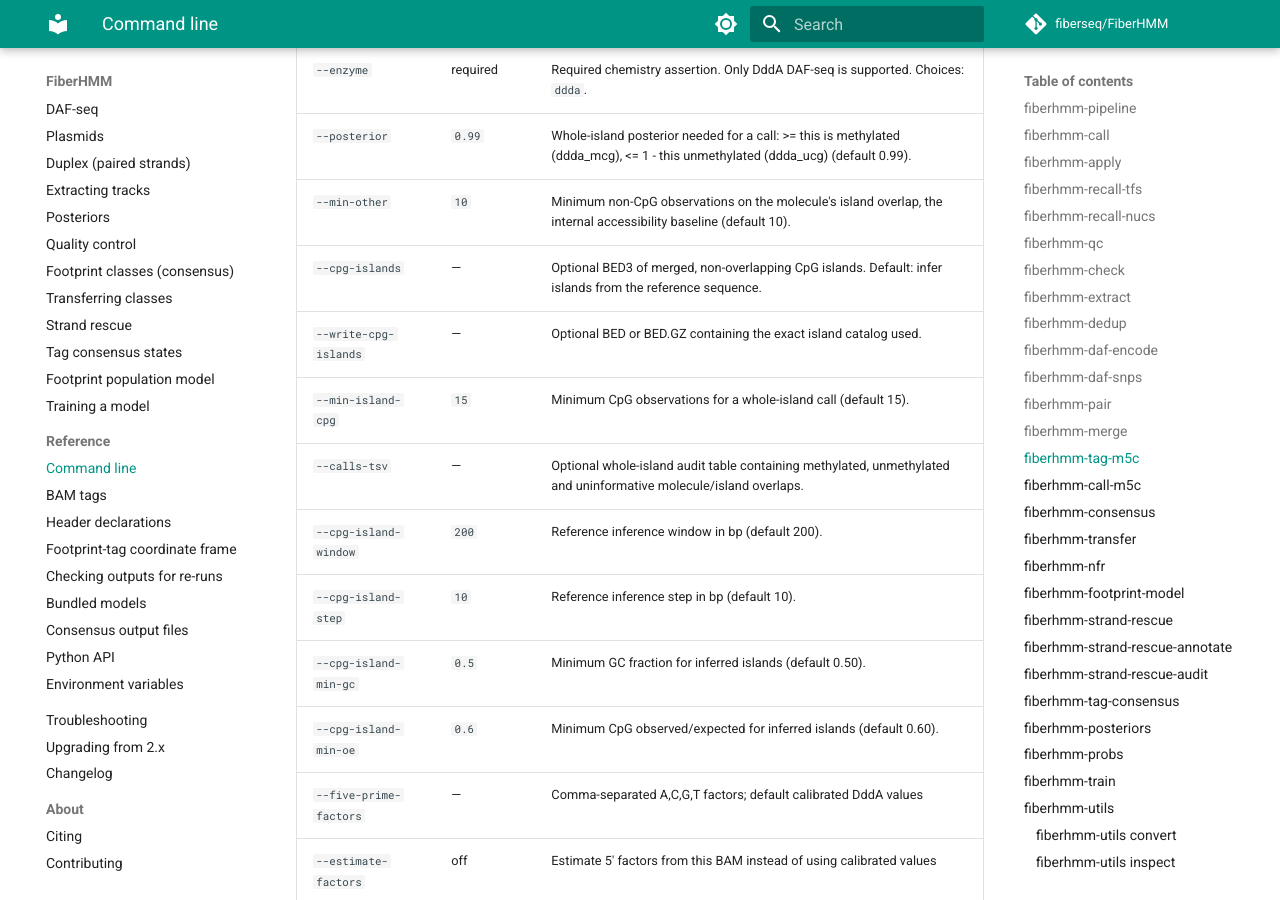
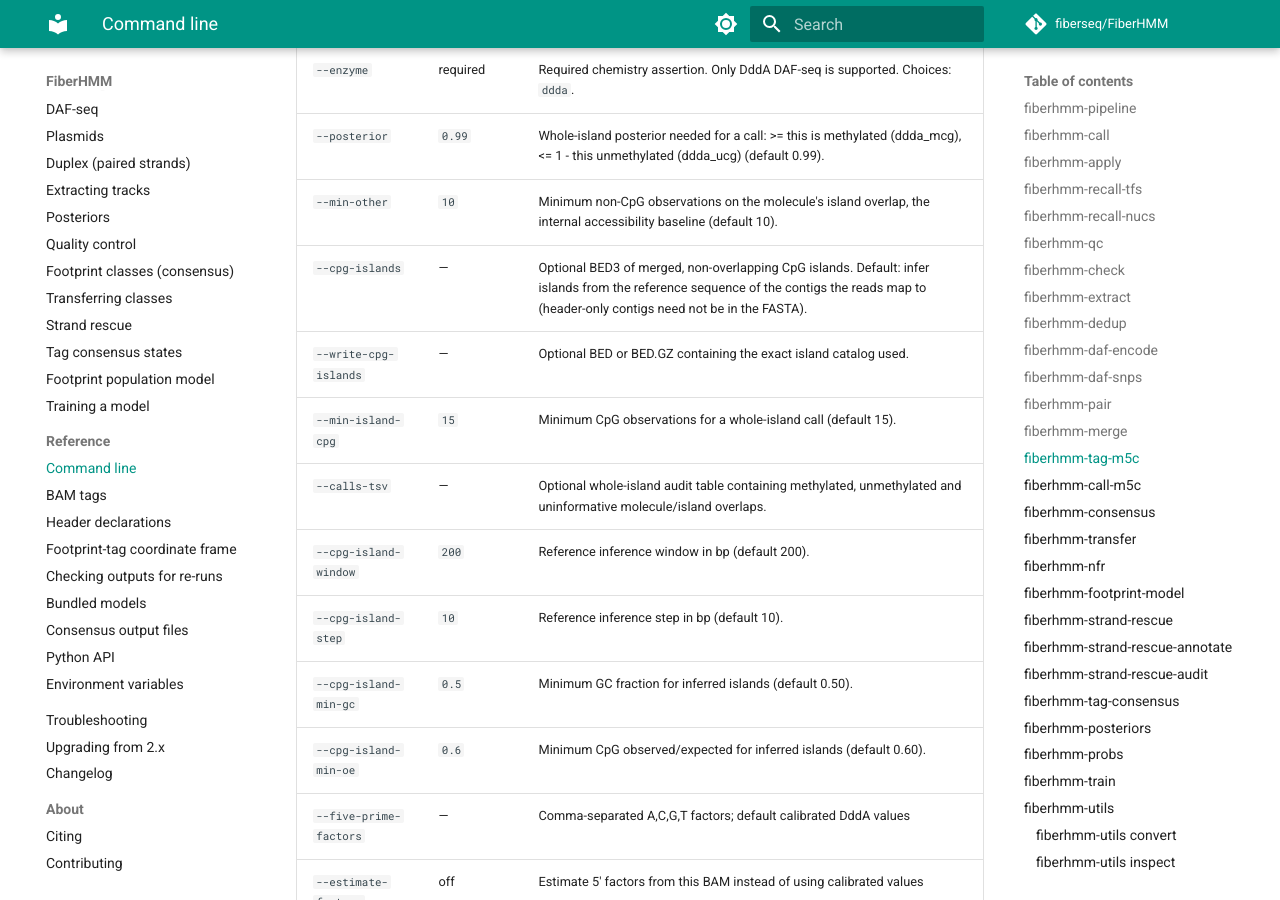
Before and after one commit to fiberseq/FiberHMM, an MkDocs documentation site: the page built from docs/reference/cli.md, in a window 1280 px wide and 900 px high, scrolled down 29639 px. Built offline with MkDocs 1.6.1 and Material for MkDocs 9.7.7, drawn with Linux system fonts in a browser that asks for light colours; comment, search, counter and statistics services are not loaded.

Commit message:
docs: regenerate CLI reference for the tag-m5c --cpg-islands help
Co-Authored-By: Claude Opus 5.5 (1M context) <noreply@anthropic.com>

```diff
--- a/docs/reference/cli.md
+++ b/docs/reference/cli.md
@@ -456,7 +456,7 @@ Generated from each command's argparse definition by `python tools/gen_cli_refer
 | `--enzyme` | required | Required chemistry assertion. Only DddA DAF-seq is supported. Choices: `ddda`. |
 | `--posterior` | `0.99` | Whole-island posterior needed for a call: &gt;= this is methylated (ddda_mcg), &lt;= 1 - this unmethylated (ddda_ucg) (default 0.99). |
 | `--min-other` | `10` | Minimum non-CpG observations on the molecule's island overlap, the internal accessibility baseline (default 10). |
-| `--cpg-islands` | — | Optional BED3 of merged, non-overlapping CpG islands. Default: infer islands from the reference sequence. |
+| `--cpg-islands` | — | Optional BED3 of merged, non-overlapping CpG islands. Default: infer islands from the reference sequence of the contigs the reads map to (header-only contigs need not be in the FASTA). |
 | `--write-cpg-islands` | — | Optional BED or BED.GZ containing the exact island catalog used. |
 | `--min-island-cpg` | `15` | Minimum CpG observations for a whole-island call (default 15). |
 | `--calls-tsv` | — | Optional whole-island audit table containing methylated, unmethylated and uninformative molecule/island overlaps. |
```
